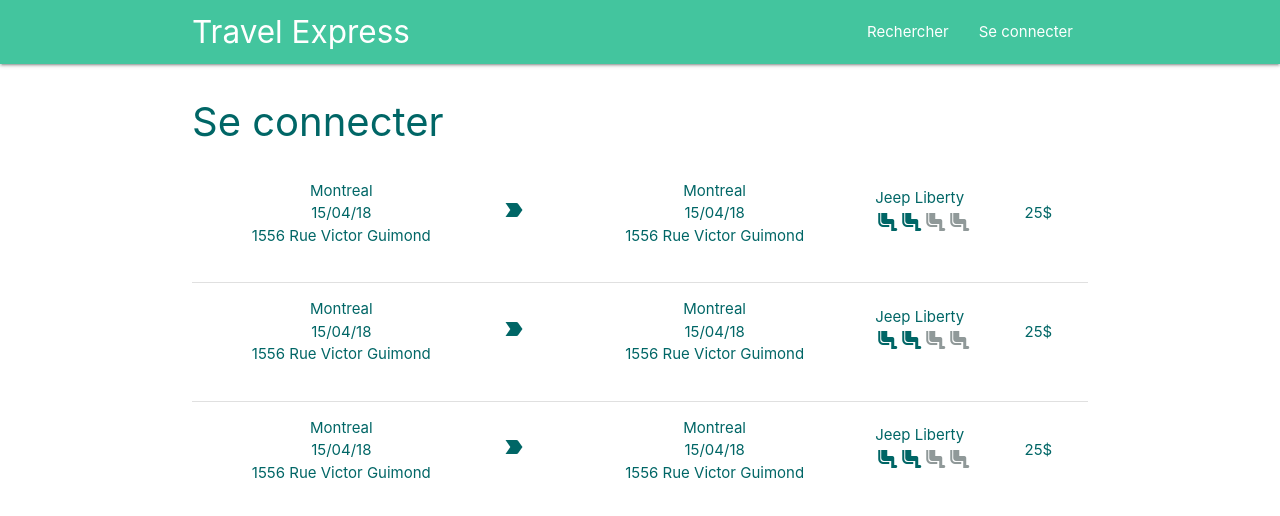
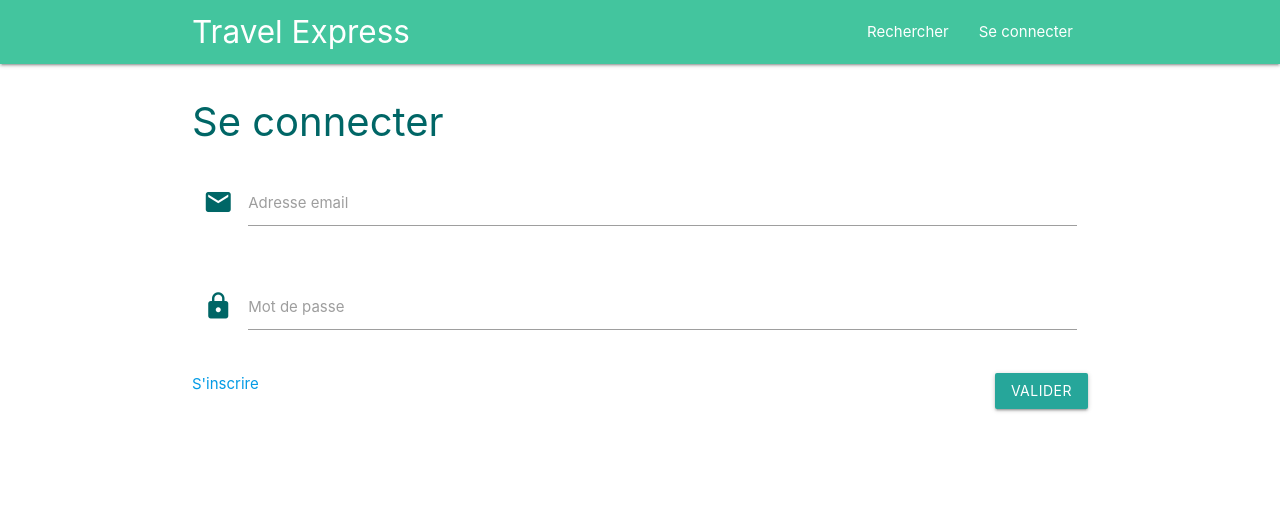
Before and after one commit to felixSabatie/TravelExpress, a Vue app in the folder front/: page /login in a window 1280 px wide. Shown: the top 516 px of the page. Built offline with nearby package versions, Linux system fonts and the light colour scheme.

Commit message:
ListLifts working #13

```diff
--- a/front/src/components/Lift.vue
+++ b/front/src/components/Lift.vue
@@ -1,24 +1,27 @@
 <template>
-  <div class="lift row">
+  <!--TODO : Ajouter les rules-->
+  <div @click="showDetails" class="lift row section">
     <div class="departure col s4">
-      <Location></Location>
+      <Location :city="lift.departure_city" :date="lift.departure_date"
+                :address="lift.departure_address"></Location>
     </div>
     <div class="col s1">
       <i class="material-icons prefix">label_important</i>
     </div>
     <div class="arrival col s4">
-      <Location></Location>
+      <Location :city="lift.arrival_city" :date="lift.arrival_date"
+                :address="lift.arrival_address"></Location>
     </div>
     <div class="col s2">
       <div class="car">
-        Jeep Liberty
+        {{lift.car}}
       </div>
       <div class="seats">
-        <Seats></Seats>
+        <Seats :capacity="lift.capacity" :nbPlacesLeft="nbPlacesLeft"></Seats>
       </div>
     </div>
     <div class="price col s1">
-      25$
+      {{lift.price}}
     </div>
   </div>
 </template>
@@ -29,7 +32,22 @@
 
   export default {
     name: "Lift",
-    components: {Seats, Location}
+    components: {Seats, Location},
+    props: ['lift'],
+    computed: {
+      nbPlacesLeft() {
+        if (this.lift !== undefined) {
+          let seatsTaken = this.lift.passengers.reduce(
+              (total, passenger) => total + passenger.seats, 0)
+          return this.lift.capacity - seatsTaken
+        }
+      },
+    },
+    methods:{
+      showDetails(){
+        this.$router.push({name: 'show_lift', params: {id: this.lift.id}})
+      }
+    }
   }
 </script>
 
@@ -39,7 +57,13 @@
   .lift {
     display: flex;
     flex-direction: row;
-    align-items : center;
+    align-items: center;
+    margin: 0;
+    cursor: pointer;
+
+    &:hover {
+      background-color: $light-grey;
+    }
   }
 
 
--- a/front/src/components/Location.vue
+++ b/front/src/components/Location.vue
@@ -1,20 +1,31 @@
 <template>
   <div class="location">
     <div class="city">
-      Montreal
+      {{city}}
     </div>
     <div class="date">
-      15/04/18
+      {{formatDate(date)}}
     </div>
     <div class="address">
-      1556 Rue Victor Guimond
+      {{address}}
     </div>
   </div>
 </template>
 
 <script>
+  import moment from 'moment'
   export default {
-    name: "Location"
+    name: "Location",
+    props : {
+      city: "",
+      date: "",
+      address: "",
+    },
+    methods:{
+      formatDate(date) {
+        return moment(date).format('[Le ]DD/MM/YYYY[, à ]HH[h]mm')
+      },
+    }
   }
 </script>
 
--- a/front/src/components/Navbar.vue
+++ b/front/src/components/Navbar.vue
@@ -2,7 +2,7 @@
   <div class="navbar">
     <nav>
       <div class="nav-wrapper container">
-        <a href="#" class="brand-logo">Travel Express</a>
+        <a href="/" class="brand-logo">Travel Express</a>
         <a href="#" data-target="mobile-nav" class="sidenav-trigger"><i class="material-icons">menu</i></a>
         <ul id="nav-mobile" class="right hide-on-med-and-down">
           <li v-for="route in routes" :key="route.link.name">
--- a/front/src/components/Seats.vue
+++ b/front/src/components/Seats.vue
@@ -1,21 +1,19 @@
 <template>
   <div class="seats">
-    <!--v-for seat in seatsAvailable-->
-    <div class="availableSeats">
-      <i class="material-icons prefix">airline_seat_legroom_normal</i>
-      <i class="material-icons prefix">airline_seat_legroom_normal</i>
-    </div>
-    <!--v-for seat in seatsNotAvailable-->
-    <div class="takenSeats">
-      <i class="material-icons prefix">airline_seat_legroom_normal</i>
-      <i class="material-icons prefix">airline_seat_legroom_normal</i>
+    <div v-for="(seat,index) in capacity" in seatsAvailable>
+      <i v-if="index < nbPlacesLeft" class="material-icons prefix availableSeat">airline_seat_legroom_normal</i>
+      <i v-else class="material-icons prefix unavailableSeat">airline_seat_legroom_normal</i>
     </div>
   </div>
 </template>
 
 <script>
   export default {
-    name: "Seats"
+    name: "Seats",
+    props : {
+      nbPlacesLeft: "",
+      capacity: "",
+    }
   }
 </script>
 
@@ -27,7 +25,7 @@
     flex-direction: row;
   }
 
-  .takenSeats{
+  .unavailableSeats{
     color: #909999;
   }
 </style>
--- a/front/src/views/account/AuthentificationForm.vue
+++ b/front/src/views/account/AuthentificationForm.vue
@@ -15,7 +15,7 @@
       <div class="row">
         <div class="input-field col s12">
           <i class="material-icons prefix">email</i>
-          <input v-model="account.email" id="email" type="text" class="validate" required>
+          <input v-model="account.email" id="email" type="email" class="validate" required>
           <label for="email">Adresse email</label>
         </div>
       </div>
--- a/front/src/views/account/Login.vue
+++ b/front/src/views/account/Login.vue
@@ -1,8 +1,7 @@
 <template>
   <div class="login container">
     <h2>Se connecter</h2>
-    <ListLifts></ListLifts>
-    <!--<Authentification-form :isAlreadyRegistered="true" ></Authentification-form>-->
+    <Authentification-form :isAlreadyRegistered="true" ></Authentification-form>
   </div>
 </template>
 
--- a/front/src/views/lift/ListLifts.vue
+++ b/front/src/views/lift/ListLifts.vue
@@ -1,23 +1,9 @@
 <template>
   <div class="listLifts">
-    <!--<div class="container">-->
-      <!--v-for "item in items"-->
-      <div class="section">
-        <Lift></Lift>
+      <div v-for="(lift,index) in lifts" :key="lift.id">
+        <Lift :lift="lift"></Lift>
+        <div v-if="index !== lifts.length-1" class="divider"></div>
       </div>
-
-      <div class="divider"></div>
-
-      <div class="section">
-        <Lift></Lift>
-      </div>
-
-      <div class="divider"></div>
-
-      <div class="section">
-        <Lift></Lift>
-      </div>
-    <!--</div>-->
   </div>
 </template>
 
@@ -26,8 +12,10 @@
 
   export default {
     name: "ListLifts",
-    components: {Lift}
+    components: {Lift},
+    props: ['lifts'],
   }
+
 </script>
 
 <style scoped>
--- a/front/src/views/lift/SearchLift.vue
+++ b/front/src/views/lift/SearchLift.vue
@@ -30,7 +30,7 @@
 
       <div class="results" v-if="results && results.length > 0">
         <h3>Résultats</h3>
-        {{results}}
+        <ListLifts :lifts="results"></ListLifts>
       </div>
     </div>
   </div>
@@ -39,8 +39,10 @@
 <script>
   import axios from '../../axios-wrapper'
   import {serverAddress} from '../../env'
+  import ListLifts from "./ListLifts";
 
   export default {
+    components: {ListLifts},
     data() {
       return {
         query: {
@@ -49,6 +51,9 @@
         },
         results: []
       }
+    },
+    mounted(){
+      this.getLifts();
     },
     methods: {
       search() {
@@ -61,7 +66,15 @@
             console.error(error)
           })
         }
-      }
+      },
+      getLifts() {
+        axios.get(`${serverAddress}/api/lifts/`)
+        .then(response => {
+          this.results = response.data;
+        }).catch(error => {
+          console.error(error)//TODO : handle error
+        });
+      },
     }
   }
 </script>
```
Also changed, not shown: 2 other files (tests, documents, lock files or other folders).
